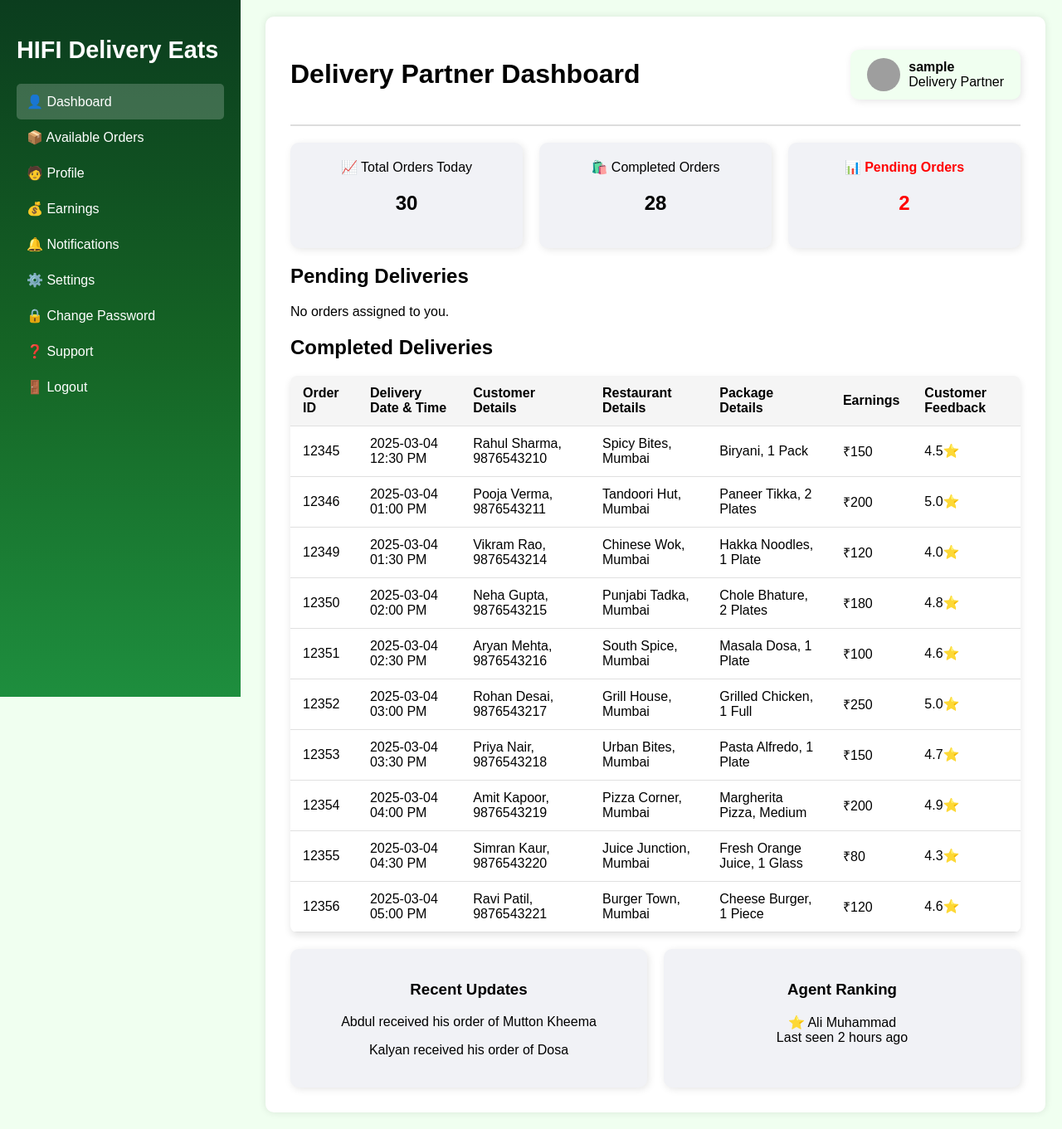
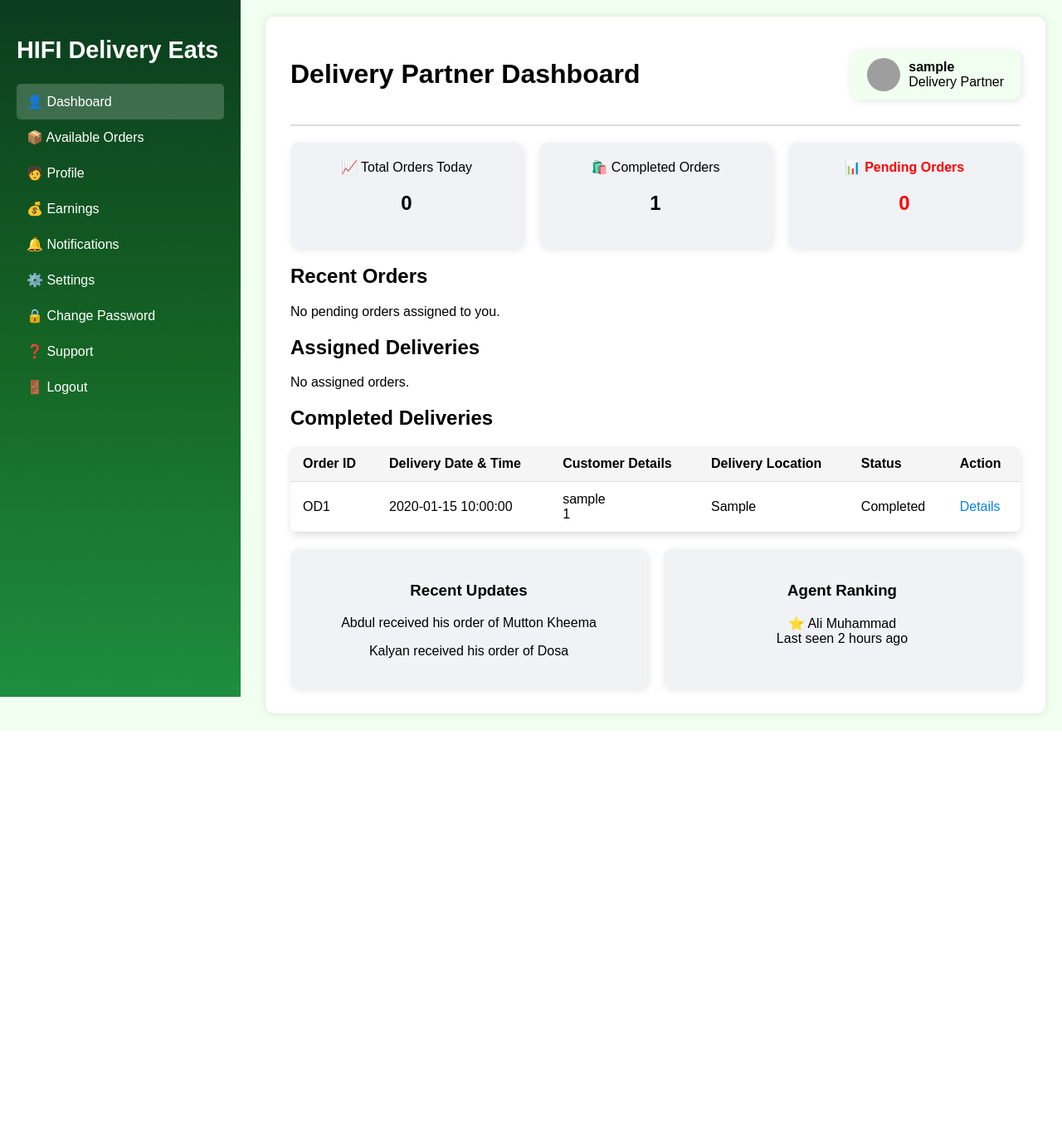
Before and after one commit to Honey22205/Hifi, a Flask app: page /delivery-agent in a window 1280 px wide. Shown: the whole page at 83% size. After the commit the page ends 880 px from the top, so only its background shows below. Run offline with Flask 3, Linux system fonts and the light colour scheme; a user stored in the database is signed in; tables that the repository leaves empty hold one stand-in row (values such as "Sample post"); grey boxes are pictures that could not be loaded.

Commit message:
Enhance order detail page with dynamic data and styling updates

```diff
--- a/models.py
+++ b/models.py
@@ -110,6 +110,8 @@ class OrderItem(db.Model):
     quantity = db.Column(db.Integer, nullable=False)
     price = db.Column(db.Float, nullable=False)
 
+    menu_item = db.relationship("MenuItem", backref="order_items")
+
     def __repr__(self):
         return f'<OrderItem {self.id}, Order: {self.order_id}, Item: {self.menu_item_id}>'
 
--- a/routes.py
+++ b/routes.py
@@ -1,11 +1,14 @@
+import datetime
 import os
 import secrets
+from zoneinfo import ZoneInfo
 from flask import Flask, jsonify, render_template, request, redirect, url_for, flash, session
 from flask_mail import Message
 from sqlalchemy import or_
-from models import Customer, Admin, DeliveryAgent, Address, Order
+from models import Customer, Admin, DeliveryAgent, Address, Order, OrderItem, MenuItem
 from flask_login import login_user, logout_user, current_user, login_required
 from werkzeug.utils import secure_filename
+from sqlalchemy.orm import joinedload
 
 def register_routes(app, db, bcrypt, mail):
     @app.route('/')
@@ -528,8 +531,11 @@ def customer_routes(app, db):
 def delivery_agent_routes(app, db):
     @app.route('/delivery-agent')
     def delivery_agent():
+        # Get the delivery agent using the current user's ID
         agent = DeliveryAgent.query.get(current_user.id)
-        orders = (
+
+        # Query pending (recent) orders without duplicates
+        pending_orders = (
             db.session.query(
                 Order.id.label("order_id"),
                 Customer.id.label("customer_id"),
@@ -544,12 +550,89 @@ def delivery_agent_routes(app, db):
             .join(Customer, Order.user_id == Customer.id)
             .outerjoin(Address, Address.customer_id == Customer.id)
             .filter(Order.delivery_agent_id == current_user.id, Order.status == "Pending")
-            .group_by(Order.id, Customer.username, Customer.phone, Order.status, Order.total_price, Order.delivery_location, Order.created_at)
+            .distinct(Order.id)
             .all()
+        )
 
+        # Query assigned orders (orders with status "Accepted")
+        assigned_orders = (
+            db.session.query(
+                Order.id.label("order_id"),
+                Customer.id.label("customer_id"),
+                Customer.username.label("customer_name"),
+                Customer.phone.label("customer_phone"),
+                Address.address_line.label("customer_address"),
+                Order.status.label("order_status"),
+                Order.total_price.label("order_total"),
+                Order.delivery_location.label("delivery_location"),
+                Order.created_at.label("order_date"),
+            )
+            .join(Customer, Order.user_id == Customer.id)
+            .outerjoin(Address, Address.customer_id == Customer.id)
+            .filter(Order.delivery_agent_id == current_user.id, Order.status == "Accepted")
+            .distinct(Order.id)
+            .all()
         )
-        # print(orders)
-        return render_template('delivery_agent/dashboard.html', user=agent,orders=orders)
+
+        # Query completed orders
+        completed_orders = (
+            db.session.query(
+                Order.id.label("order_id"),
+                Customer.id.label("customer_id"),
+                Customer.username.label("customer_name"),
+                Customer.phone.label("customer_phone"),
+                Address.address_line.label("customer_address"),
+                Order.status.label("order_status"),
+                Order.total_price.label("order_total"),
+                Order.delivery_location.label("delivery_location"),
+                Order.created_at.label("order_date"),
+            )
+            .join(Customer, Order.user_id == Customer.id)
+            .outerjoin(Address, Address.customer_id == Customer.id)
+            .filter(Order.delivery_agent_id == current_user.id, Order.status == "Completed")
+            .distinct(Order.id)
+            .all()
+        )
+
+        # Define today's date using Indian Standard Time (IST)
+        today = datetime.datetime.now()
+
+        # Count today's delivered orders (assuming 'Delivered' status marks a completed delivery)
+        todays_deliveries_count = (
+            db.session.query(Order)
+            .filter(
+                Order.delivery_agent_id == current_user.id,
+                db.func.date(Order.created_at) == today,
+                Order.status == "Delivered"  # Adjust if your status differs
+            )
+            .count()
+        )
+
+        # Count total pending orders for the delivery agent
+        pending_count = (
+            db.session.query(Order)
+            .filter(Order.delivery_agent_id == current_user.id, Order.status == "Pending")
+            .count()
+        )
+
+        # Count total completed orders for the delivery agent
+        completed_count = (
+            db.session.query(Order)
+            .filter(Order.delivery_agent_id == current_user.id, Order.status == "Completed")
+            .count()
+        )
+
+        # Pass all the data to the template
+        return render_template(
+            'delivery_agent/dashboard.html',
+            user=agent,
+            pending_orders=pending_orders,
+            assigned_orders=assigned_orders,
+            completed_orders=completed_orders,
+            todays_deliveries_count=todays_deliveries_count,
+            pending_count=pending_count,
+            completed_count=completed_count
+        )
 
 
 
@@ -573,32 +656,25 @@ def delivery_agent_routes(app, db):
 
     @app.route('/delivery-partner/order-detail/<int:order_id>')
     def delivery_partner_order_detail(order_id):
-        """Fetch a specific order based on order_id"""
+        """Fetch detailed order information along with order items and customer details."""
 
         order = (
-            db.session.query(
-                Order.id.label("order_id"),
-                Customer.username.label("customer_name"),
-                Customer.phone.label("customer_phone"),
-                Address.address_line.label("customer_address"),
-                Order.status.label("order_status"),
-                Order.total_price.label("order_total"),
-                Order.delivery_location.label("delivery_location"),
-                Order.created_at.label("order_date"),
+            db.session.query(Order)
+            .options(
+                joinedload(Order.user).joinedload(Customer.addresses),  # Load customer's addresses
+                joinedload(Order.items).joinedload(OrderItem.menu_item)  # Load each order item's menu details
             )
-            .join(Customer, Order.user_id == Customer.id)
-            .outerjoin(Address, Address.customer_id == Customer.id)  # Join Address if available
-            .filter(Order.delivery_agent_id == current_user.id, Order.id == order_id)  # Filter by order_id
-            .first()  # Fetch only one order
+            .filter(
+                Order.delivery_agent_id == current_user.id,
+                Order.id == order_id
+            )
+            .first()
         )
 
         if not order:
             return "Order not found", 404
 
-        return render_template("delivery_agent/order_detail.html", user=current_user, orders=order)
-
-
-
+        return render_template("delivery_agent/order_detail.html", user=current_user, order=order)
 
 
 
--- a/static/css/delivery_agent/order_detail.css
+++ b/static/css/delivery_agent/order_detail.css
@@ -4,7 +4,7 @@
     --success-color: #2ecc71;
     --warning-color: #f39c12;
     --text-color: #333333;
-    --bg-color: #f8f8f8;
+    --bg-color: #f0fff0;
     --card-bg: #ffffff;
     --shadow: 0 10px 20px rgba(0, 0, 0, 0.1);
 }
@@ -17,7 +17,8 @@
 
 body {
     font-family: 'Poppins', sans-serif;
-    background: url('img.jpg') no-repeat center center/cover;
+    /* background: url('img.jpg') no-repeat center center/cover; */
+    background: var(--bg-color);
     color: var(--text-color);
     line-height: 1.6;
 }
--- a/templates/delivery_agent/dashboard.html
+++ b/templates/delivery_agent/dashboard.html
@@ -1,4 +1,5 @@
-{% extends "delivery_agent/index.html" %} {% block content %}
+{% extends "delivery_agent/index.html" %}
+{% block content %}
 <header>
   <h1>Delivery Partner Dashboard</h1>
   <div class="admin-card">
@@ -8,167 +9,138 @@
       class="profile-image"
     />
     <div class="admin-info">
-      <p><strong>{{user.username}}</strong></p>
+      <p><strong>{{ user.username }}</strong></p>
       <p class="role">Delivery Partner</p>
     </div>
   </div>
 </header>
+
 <section class="dashboard-stats">
   <div class="card">
     📈 Total Orders Today
-    <h2>30</h2>
+    <h2>{{ todays_deliveries_count }}</h2>
   </div>
   <div class="card completed">
     🛍️ Completed Orders
-    <h2>28</h2>
+    <h2>{{ completed_count }}</h2>
   </div>
   <div class="card pending">
     📊 Pending Orders
-    <h2>2</h2>
+    <h2>{{ pending_count }}</h2>
   </div>
 </section>
+
 <section class="recent-orders">
-  <h2>Pending Deliveries</h2>
-  {% if orders %}
+  <h2>Recent Orders</h2>
+  {% if pending_orders %}
   <table>
     <thead>
       <tr>
         <th>Order ID</th>
         <th>Scheduled Delivery Time</th>
         <th>Customer Details</th>
-        <th>Package Details</th>
         <th>Delivery Location</th>
-        <th>Delivery Status</th>
+        <th>Status</th>
         <th>Action</th>
       </tr>
     </thead>
     <tbody>
-      {% for order in orders %}
+      {% for order in pending_orders %}
       <tr>
-        <td>{{ order.order_id }}</td>
+        <td>OD{{ order.order_id }}</td>
         <td>{{ order.order_date.strftime('%Y-%m-%d %H:%M:%S') }}</td>
-        <td>{{ order.customer_name }}</td>
-        <td>Butter Naan & Chicken Curry</td>
+        <td>
+          {{ order.customer_name }}<br />
+          {{ order.customer_phone }}
+        </td>
         <td>{{ order.delivery_location }}</td>
         <td>{{ order.order_status }}</td>
-        <td><a href="{{url_for('delivery_partner_order_detail',order_id=order.order_id)}}">Details</a></td>
+        <td>
+          <a href="{{ url_for('delivery_partner_order_detail', order_id=order.order_id) }}">Details</a>
+        </td>
       </tr>
       {% endfor %}
-
     </tbody>
   </table>
   {% else %}
-    <p>No orders assigned to you.</p>
-    {% endif %}
+    <p>No pending orders assigned to you.</p>
+  {% endif %}
 </section>
+
+<section class="recent-orders">
+  <h2>Assigned Deliveries</h2>
+  {% if assigned_orders %}
+  <table>
+    <thead>
+      <tr>
+        <th>Order ID</th>
+        <th>Scheduled Delivery Time</th>
+        <th>Customer Details</th>
+        <th>Delivery Location</th>
+        <th>Status</th>
+        <th>Action</th>
+      </tr>
+    </thead>
+    <tbody>
+      {% for order in assigned_orders %}
+      <tr>
+        <td>OD{{ order.order_id }}</td>
+        <td>{{ order.order_date.strftime('%Y-%m-%d %H:%M:%S') }}</td>
+        <td>
+          {{ order.customer_name }}<br />
+          {{ order.customer_phone }}
+        </td>
+        <td>{{ order.delivery_location }}</td>
+        <td>{{ order.order_status }}</td>
+        <td>
+          <a href="{{ url_for('delivery_partner_order_detail', order_id=order.order_id) }}">Details</a>
+        </td>
+      </tr>
+      {% endfor %}
+    </tbody>
+  </table>
+  {% else %}
+    <p>No assigned orders.</p>
+  {% endif %}
+</section>
+
 <section class="recent-orders">
   <h2>Completed Deliveries</h2>
+  {% if completed_orders %}
   <table>
     <thead>
       <tr>
         <th>Order ID</th>
         <th>Delivery Date & Time</th>
         <th>Customer Details</th>
-        <th>Restaurant Details</th>
-        <th>Package Details</th>
-        <th>Earnings</th>
-        <th>Customer Feedback</th>
+        <th>Delivery Location</th>
+        <th>Status</th>
+        <th>Action</th>
       </tr>
     </thead>
     <tbody>
+      {% for order in completed_orders %}
       <tr>
-        <td>12345</td>
-        <td>2025-03-04 12:30 PM</td>
-        <td>Rahul Sharma, 9876543210</td>
-        <td>Spicy Bites, Mumbai</td>
-        <td>Biryani, 1 Pack</td>
-        <td>₹150</td>
-        <td>4.5⭐</td>
+        <td>OD{{ order.order_id }}</td>
+        <td>{{ order.order_date.strftime('%Y-%m-%d %H:%M:%S') }}</td>
+        <td>
+          {{ order.customer_name }}<br />
+          {{ order.customer_phone }}
+        </td>
+        <td>{{ order.delivery_location }}</td>
+        <td>{{ order.order_status }}</td>
+        <td>
+          <a href="{{ url_for('delivery_partner_order_detail', order_id=order.order_id) }}">Details</a>
+        </td>
       </tr>
-      <tr>
-        <td>12346</td>
-        <td>2025-03-04 01:00 PM</td>
-        <td>Pooja Verma, 9876543211</td>
-        <td>Tandoori Hut, Mumbai</td>
-        <td>Paneer Tikka, 2 Plates</td>
-        <td>₹200</td>
-        <td>5.0⭐</td>
-      </tr>
-      <tr>
-        <td>12349</td>
-        <td>2025-03-04 01:30 PM</td>
-        <td>Vikram Rao, 9876543214</td>
-        <td>Chinese Wok, Mumbai</td>
-        <td>Hakka Noodles, 1 Plate</td>
-        <td>₹120</td>
-        <td>4.0⭐</td>
-      </tr>
-      <tr>
-        <td>12350</td>
-        <td>2025-03-04 02:00 PM</td>
-        <td>Neha Gupta, 9876543215</td>
-        <td>Punjabi Tadka, Mumbai</td>
-        <td>Chole Bhature, 2 Plates</td>
-        <td>₹180</td>
-        <td>4.8⭐</td>
-      </tr>
-      <tr>
-        <td>12351</td>
-        <td>2025-03-04 02:30 PM</td>
-        <td>Aryan Mehta, 9876543216</td>
-        <td>South Spice, Mumbai</td>
-        <td>Masala Dosa, 1 Plate</td>
-        <td>₹100</td>
-        <td>4.6⭐</td>
-      </tr>
-      <tr>
-        <td>12352</td>
-        <td>2025-03-04 03:00 PM</td>
-        <td>Rohan Desai, 9876543217</td>
-        <td>Grill House, Mumbai</td>
-        <td>Grilled Chicken, 1 Full</td>
-        <td>₹250</td>
-        <td>5.0⭐</td>
-      </tr>
-      <tr>
-        <td>12353</td>
-        <td>2025-03-04 03:30 PM</td>
-        <td>Priya Nair, 9876543218</td>
-        <td>Urban Bites, Mumbai</td>
-        <td>Pasta Alfredo, 1 Plate</td>
-        <td>₹150</td>
-        <td>4.7⭐</td>
-      </tr>
-      <tr>
-        <td>12354</td>
-        <td>2025-03-04 04:00 PM</td>
-        <td>Amit Kapoor, 9876543219</td>
-        <td>Pizza Corner, Mumbai</td>
-        <td>Margherita Pizza, Medium</td>
-        <td>₹200</td>
-        <td>4.9⭐</td>
-      </tr>
-      <tr>
-        <td>12355</td>
-        <td>2025-03-04 04:30 PM</td>
-        <td>Simran Kaur, 9876543220</td>
-        <td>Juice Junction, Mumbai</td>
-        <td>Fresh Orange Juice, 1 Glass</td>
-        <td>₹80</td>
-        <td>4.3⭐</td>
-      </tr>
-      <tr>
-        <td>12356</td>
-        <td>2025-03-04 05:00 PM</td>
-        <td>Ravi Patil, 9876543221</td>
-        <td>Burger Town, Mumbai</td>
-        <td>Cheese Burger, 1 Piece</td>
-        <td>₹120</td>
-        <td>4.6⭐</td>
-      </tr>
+      {% endfor %}
     </tbody>
   </table>
+  {% else %}
+    <p>No completed orders.</p>
+  {% endif %}
 </section>
+
 <div class="side-info">
   <div class="side-card">
     <h3>Recent Updates</h3>
```
Also changed, not shown: templates/delivery_agent/order_detail.html (+48 -23 lines), static/css/delivery_agent/index.css (line endings or trailing spaces).
